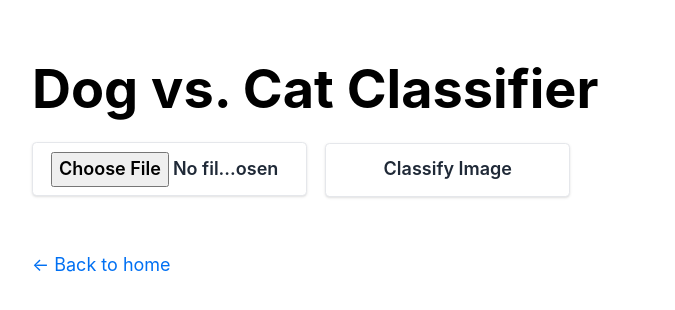
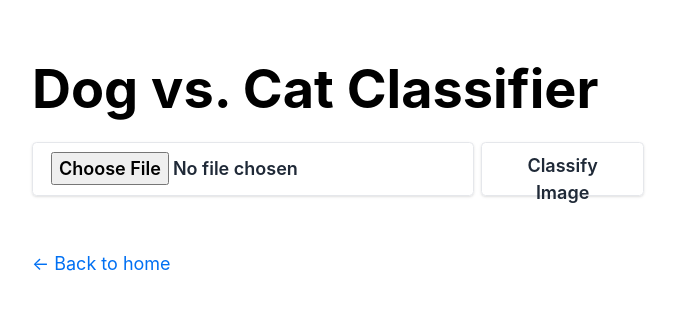
Before and after one commit to wry0313/gavinwang.dev, a Next.js app: page /Dog_Cat_Classifier_Demo in a window 1280 px wide. Shown: the top 310 px of the page, without its empty margins (302-977 px from the left). Built offline with nearby package versions, Linux system fonts and the light colour scheme.

Commit message:
better css using flex

```diff
--- a/pages/Dog_Cat_Classifier_Demo.js
+++ b/pages/Dog_Cat_Classifier_Demo.js
@@ -25,8 +25,8 @@ export default function Demo() {
         if (imageUrl != null) {
             setPredictionText("trying very hard to classify...")
             const prediction = await classifyImage(imageUrl);
-        // console.log(prediction);
-        setPredictionText(formatPrediction(prediction));
+            // console.log(prediction);
+            setPredictionText(formatPrediction(prediction));
         } else {
             setPredictionText("please upload an image first before clicking the button")
         }
@@ -71,12 +71,23 @@ export default function Demo() {
             <Head>
                 <title>Dog vs. Cat Classifyer</title>
             </Head>
-            <div className="">
-                <h1 className="text-[3rem] leading-[1.3] font-bold mb-4 mx-auto">Dog vs. Cat Classifier</h1>
-                <input className="w-[45%] h-12 mr-[1rem] bg-white hover:bg-gray-100 text-gray-800 font-semibold py-2 px-4 border border-gray-200 rounded shadow" type="file" onChange={handleFileInputChange} />
-                <button className="w-[40%] h-12 bg-white hover:bg-gray-100 text-gray-800 font-semibold py-2 px-4 border border-gray-200 rounded shadow" onClick={processImage} >Classify Image</button>
+            <div className="flex flex-col item-center">
+
+                <div className="mx-auto">
+                    <h1 className="text-[3rem] leading-[1.3] font-bold mb-4">Dog vs. Cat Classifier</h1>
+
+                    <div className="flex flex-row">
+                        <input className="text-sm md:text-base flex-1 mr-[0.4rem] h-12 hover:bg-gray-100 text-gray-800 font-semibold py-2 px-4 border border-gray-200 rounded shadow" type="file" onChange={handleFileInputChange} />
+                        <button className="text-sm md:text-base flex-1 h-12 hover:bg-gray-100 text-gray-800 font-semibold py-2 px-4 border border-gray-200 rounded shadow" onClick={processImage} >Classify Image</button>
+                    </div>
+                </div>
+                <div >
                 {imageUrl && <Image src={imageUrl} height={288} width={288} alt="" className="my-[1rem] mx-auto rounded-lg shadow" />}
-                {predictionText && <h1 className="my-[1rem] text-center">{predictionText}</h1>}
+                </div>
+                <div >
+                    {predictionText && <h1 className="my-[1rem] text-center">{predictionText}</h1>}
+                </div>
+
             </div>
         </Layout>
     );
```
